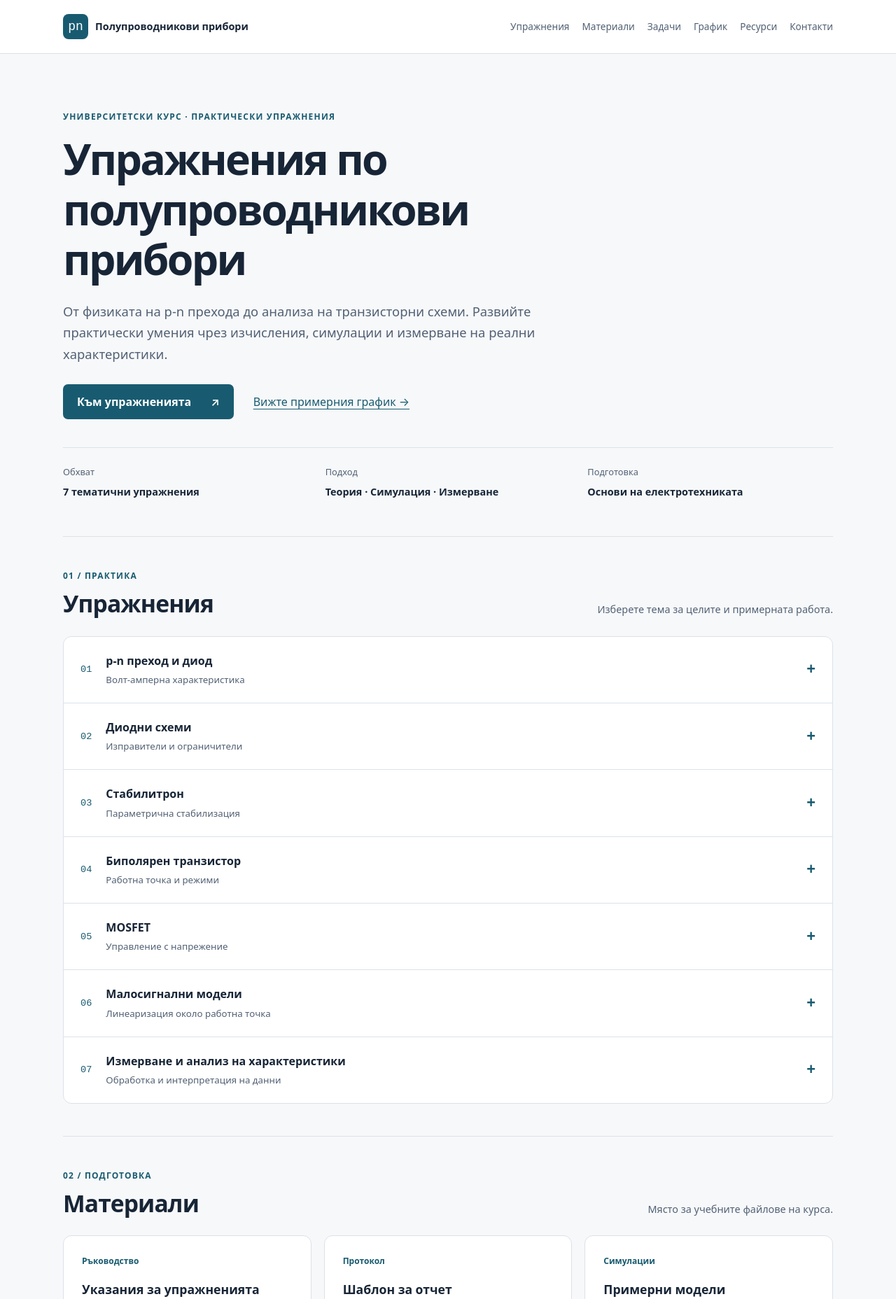
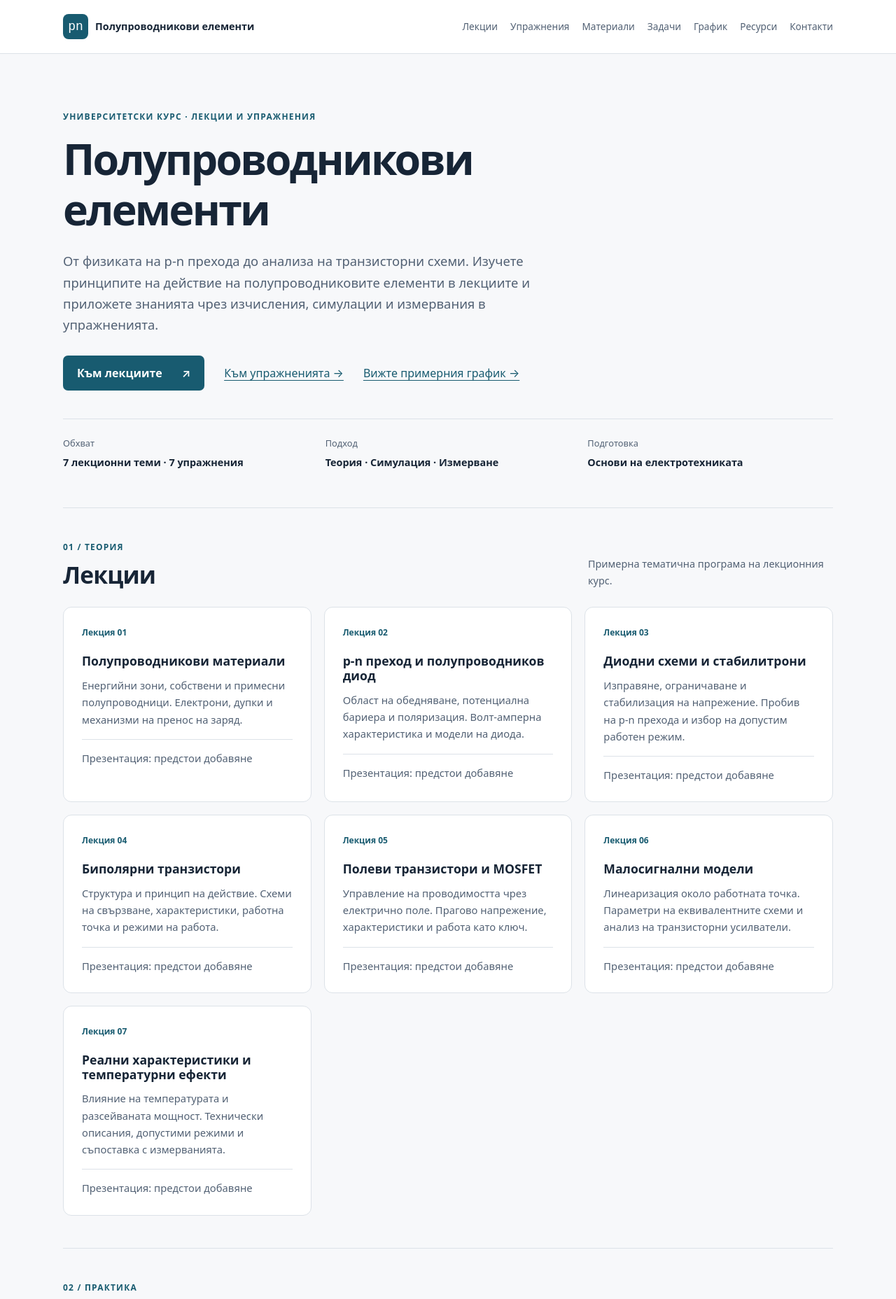
Before and after one commit to nikolovd/semi-website, a plain HTML site: page index.html in a window 1280 px wide. Shown: the top 1856 px of the page at 70% size. Drawn offline with Linux system fonts and the light colour scheme.

Commit message:
Rename course and add lectures section

```diff
--- a/index.html
+++ b/index.html
@@ -3,31 +3,43 @@
 <head>
   <meta charset="utf-8">
   <meta name="viewport" content="width=device-width, initial-scale=1">
-  <meta name="description" content="Университетски курс „Упражнения по полупроводникови прибори“ — упражнения, материали, задачи и график.">
+  <meta name="description" content="Университетски курс „Полупроводникови елементи“ — лекции, упражнения, материали, задачи и график.">
   <meta name="theme-color" content="#f7f8fa">
-  <title>Упражнения по полупроводникови прибори</title>
+  <title>Полупроводникови елементи</title>
   <link rel="stylesheet" href="./style.css">
 </head>
 <body>
   <a class="skip" href="#main">Към съдържанието</a>
   <header>
     <div class="container header-inner">
-      <a class="brand" href="./" aria-label="Начална страница"><span class="mark" aria-hidden="true">pn</span>Полупроводникови прибори</a>
+      <a class="brand" href="./" aria-label="Начална страница"><span class="mark" aria-hidden="true">pn</span>Полупроводникови елементи</a>
       <nav aria-label="Основна навигация">
-        <a href="#exercises">Упражнения</a><a href="#materials">Материали</a><a href="#assignments">Задачи</a><a href="#schedule">График</a><a href="#resources">Ресурси</a><a href="#contacts">Контакти</a>
+        <a href="#lectures">Лекции</a><a href="#exercises">Упражнения</a><a href="#materials">Материали</a><a href="#assignments">Задачи</a><a href="#schedule">График</a><a href="#resources">Ресурси</a><a href="#contacts">Контакти</a>
       </nav>
     </div>
   </header>
   <main id="main" class="container">
     <section class="hero" aria-labelledby="course-title">
-      <p class="eyebrow">Университетски курс · Практически упражнения</p>
-      <h1 id="course-title">Упражнения по полупроводникови прибори</h1>
-      <p class="lead">От физиката на p-n прехода до анализа на транзисторни схеми. Развийте практически умения чрез изчисления, симулации и измерване на реални характеристики.</p>
-      <div class="actions"><a class="button" href="#exercises">Към упражненията <span aria-hidden="true">↗</span></a><a href="#schedule">Вижте примерния график →</a></div>
-      <dl class="meta"><div><dt>Обхват</dt><dd>7 тематични упражнения</dd></div><div><dt>Подход</dt><dd>Теория · Симулация · Измерване</dd></div><div><dt>Подготовка</dt><dd>Основи на електротехниката</dd></div></dl>
+      <p class="eyebrow">Университетски курс · Лекции и упражнения</p>
+      <h1 id="course-title">Полупроводникови елементи</h1>
+      <p class="lead">От физиката на p-n прехода до анализа на транзисторни схеми. Изучете принципите на действие на полупроводниковите елементи в лекциите и приложете знанията чрез изчисления, симулации и измервания в упражненията.</p>
+      <div class="actions"><a class="button" href="#lectures">Към лекциите <span aria-hidden="true">↗</span></a><a href="#exercises">Към упражненията →</a><a href="#schedule">Вижте примерния график →</a></div>
+      <dl class="meta"><div><dt>Обхват</dt><dd>7 лекционни теми · 7 упражнения</dd></div><div><dt>Подход</dt><dd>Теория · Симулация · Измерване</dd></div><div><dt>Подготовка</dt><dd>Основи на електротехниката</dd></div></dl>
+    </section>
+    <section id="lectures" class="section" aria-labelledby="lectures-title">
+      <div class="heading"><div><p class="eyebrow">01 / Теория</p><h2 id="lectures-title">Лекции</h2></div><p>Примерна тематична програма на лекционния курс.</p></div>
+      <div class="cards">
+        <article class="card"><span class="tag">Лекция 01</span><h3>Полупроводникови материали</h3><p>Енергийни зони, собствени и примесни полупроводници. Електрони, дупки и механизми на пренос на заряд.</p><p class="status">Презентация: предстои добавяне</p></article>
+        <article class="card"><span class="tag">Лекция 02</span><h3>p-n преход и полупроводников диод</h3><p>Област на обедняване, потенциална бариера и поляризация. Волт-амперна характеристика и модели на диода.</p><p class="status">Презентация: предстои добавяне</p></article>
+        <article class="card"><span class="tag">Лекция 03</span><h3>Диодни схеми и стабилитрони</h3><p>Изправяне, ограничаване и стабилизация на напрежение. Пробив на p-n прехода и избор на допустим работен режим.</p><p class="status">Презентация: предстои добавяне</p></article>
+        <article class="card"><span class="tag">Лекция 04</span><h3>Биполярни транзистори</h3><p>Структура и принцип на действие. Схеми на свързване, характеристики, работна точка и режими на работа.</p><p class="status">Презентация: предстои добавяне</p></article>
+        <article class="card"><span class="tag">Лекция 05</span><h3>Полеви транзистори и MOSFET</h3><p>Управление на проводимостта чрез електрично поле. Прагово напрежение, характеристики и работа като ключ.</p><p class="status">Презентация: предстои добавяне</p></article>
+        <article class="card"><span class="tag">Лекция 06</span><h3>Малосигнални модели</h3><p>Линеаризация около работната точка. Параметри на еквивалентните схеми и анализ на транзисторни усилватели.</p><p class="status">Презентация: предстои добавяне</p></article>
+        <article class="card"><span class="tag">Лекция 07</span><h3>Реални характеристики и температурни ефекти</h3><p>Влияние на температурата и разсейваната мощност. Технически описания, допустими режими и съпоставка с измерванията.</p><p class="status">Презентация: предстои добавяне</p></article>
+      </div>
     </section>
     <section id="exercises" class="section" aria-labelledby="exercises-title">
-      <div class="heading"><div><p class="eyebrow">01 / Практика</p><h2 id="exercises-title">Упражнения</h2></div><p>Изберете тема за целите и примерната работа.</p></div>
+      <div class="heading"><div><p class="eyebrow">02 / Практика</p><h2 id="exercises-title">Упражнения</h2></div><p>Изберете тема за целите и примерната работа.</p></div>
       <div class="exercises">
         <details><summary><span class="number">01</span><span>p-n преход и диод<small>Волт-амперна характеристика</small></span></summary><div class="exercise-body"><p><strong>Цел:</strong> Изследване на диод при права и обратна поляризация.</p><ol><li>Начертайте измервателна схема с токоограничаващ резистор.</li><li>Измерете и представете графично зависимостта I<sub>D</sub>(U<sub>D</sub>).</li><li>Определете статичното и диференциалното съпротивление около избрана работна точка.</li></ol><p class="deliverable">Резултат: схема, таблица с измервания и графика.</p></div></details>
         <details><summary><span class="number">02</span><span>Диодни схеми<small>Изправители и ограничители</small></span></summary><div class="exercise-body"><p><strong>Цел:</strong> Анализ на преобразуването на сигнали чрез диодни схеми.</p><ol><li>Сравнете еднополупериоден и мостов изправител.</li><li>Изследвайте влиянието на филтриращия кондензатор и товара върху пулсациите.</li><li>Симулирайте диоден ограничител и обяснете формата на изходния сигнал.</li></ol><p class="deliverable">Резултат: осцилограми и сравнение с изчисленията.</p></div></details>
@@ -39,7 +51,7 @@
       </div>
     </section>
     <section id="materials" class="section" aria-labelledby="materials-title">
-      <div class="heading"><div><p class="eyebrow">02 / Подготовка</p><h2 id="materials-title">Материали</h2></div><p>Място за учебните файлове на курса.</p></div>
+      <div class="heading"><div><p class="eyebrow">03 / Подготовка</p><h2 id="materials-title">Материали</h2></div><p>Място за учебните файлове на курса.</p></div>
       <div class="cards">
         <article class="card"><span class="tag">Ръководство</span><h3>Указания за упражненията</h3><p>Теоретична подготовка, измервателни схеми и последователност на работа.</p><p class="status">Предстои добавяне на файл</p></article>
         <article class="card"><span class="tag">Протокол</span><h3>Шаблон за отчет</h3><p>Цел, схема, използвани прибори, резултати, анализ и заключение.</p><p class="status">Предстои добавяне на файл</p></article>
@@ -47,7 +59,7 @@
       </div>
     </section>
     <section id="assignments" class="section" aria-labelledby="assignments-title">
-      <div class="heading"><div><p class="eyebrow">03 / Самостоятелна работа</p><h2 id="assignments-title">Задачи</h2></div><p>Примерни задания за подготовка и обсъждане.</p></div>
+      <div class="heading"><div><p class="eyebrow">04 / Самостоятелна работа</p><h2 id="assignments-title">Задачи</h2></div><p>Примерни задания за подготовка и обсъждане.</p></div>
       <div class="cards">
         <article class="card"><span class="tag">Задача 01 · Диод</span><h3>Избор на резистор</h3><p>При захранване 5 V и приет пад върху диода 0,7 V изчислете резистор за ток 10 mA. Изберете стандартна стойност и проверете тока и мощността.</p></article>
         <article class="card"><span class="tag">Задача 02 · Стабилитрон</span><h3>Проверка на стабилизатор</h3><p>За вход 10–14 V, стабилитрон 5,1 V и товар 1 kΩ определете допустимия диапазон на резистора при ток през стабилитрона 5–20 mA. Приемете постоянно стабилизиращо напрежение.</p></article>
@@ -56,9 +68,9 @@
       <p class="note">Представете схема, допускания, изчисления с единици и кратък извод. Сроковете и начинът на предаване се уточняват от преподавателя.</p>
     </section>
     <section id="schedule" class="section" aria-labelledby="schedule-title">
-      <div class="heading"><div><p class="eyebrow">04 / Организация</p><h2 id="schedule-title">График</h2></div><p id="schedule-note">Примерно разпределение; датите и залата предстои да се уточнят.</p></div>
+      <div class="heading"><div><p class="eyebrow">05 / Организация</p><h2 id="schedule-title">График</h2></div><p id="schedule-note">Примерен график на упражненията. Датите за лекции и упражнения и залите предстои да се уточнят.</p></div>
       <div class="table-wrap" role="region" aria-label="График на упражненията" tabindex="0">
-        <table aria-describedby="schedule-note"><caption>Последователност на занятията</caption><thead><tr><th scope="col">Занятие</th><th scope="col">Тема</th><th scope="col">Подготовка</th></tr></thead><tbody>
+        <table aria-describedby="schedule-note"><caption>Последователност на упражненията</caption><thead><tr><th scope="col">Занятие</th><th scope="col">Тема</th><th scope="col">Подготовка</th></tr></thead><tbody>
           <tr><th scope="row">01</th><td>p-n преход и диод</td><td>Ток, напрежение и закон на Ом</td></tr>
           <tr><th scope="row">02</th><td>Диодни схеми</td><td>Модели на диод</td></tr>
           <tr><th scope="row">03</th><td>Стабилитрон</td><td>Пробив и разсейвана мощност</td></tr>
@@ -70,7 +82,7 @@
       </div>
     </section>
     <section id="resources" class="section" aria-labelledby="resources-title">
-      <div class="heading"><div><p class="eyebrow">05 / Допълнително четене</p><h2 id="resources-title">Полезни ресурси</h2></div><p>Външни ресурси на английски език.</p></div>
+      <div class="heading"><div><p class="eyebrow">06 / Допълнително четене</p><h2 id="resources-title">Полезни ресурси</h2></div><p>Външни ресурси на английски език.</p></div>
       <div class="cards">
         <a class="card resource" href="https://www.allaboutcircuits.com/textbook/"><h3>All About Circuits <span aria-hidden="true">↗</span></h3><p>Учебни материали по електроника и анализ на схеми.</p></a>
         <a class="card resource" href="https://www.analog.com/en/resources/design-tools-and-calculators/ltspice-simulator.html"><h3>LTspice <span aria-hidden="true">↗</span></h3><p>Симулатор за изследване на аналогови електронни схеми.</p></a>
@@ -78,13 +90,13 @@
       </div>
     </section>
     <section id="contacts" class="section" aria-labelledby="contacts-title">
-      <div class="heading"><div><p class="eyebrow">06 / Връзка</p><h2 id="contacts-title">Контакти</h2></div></div>
+      <div class="heading"><div><p class="eyebrow">07 / Връзка</p><h2 id="contacts-title">Контакти</h2></div></div>
       <div class="contact"><div><h3>Преподавател и консултации</h3><p>Данните за връзка ще бъдат добавени преди началото на курса.</p></div>
         <!-- Попълнете действителните данни за курса. -->
         <dl><div><dt>Преподавател</dt><dd>Предстои обявяване</dd></div><div><dt>Електронна поща</dt><dd>Предстои добавяне</dd></div><div><dt>Кабинет</dt><dd>Предстои уточняване</dd></div><div><dt>Приемно време</dt><dd>Предстои уточняване</dd></div></dl>
       </div>
     </section>
   </main>
-  <footer class="container"><p>Упражнения по полупроводникови прибори · Учебен сайт</p><a href="#course-title">Към началото ↑</a></footer>
+  <footer class="container"><p>Полупроводникови елементи · Учебен сайт</p><a href="#course-title">Към началото ↑</a></footer>
 </body>
 </html>
```
Also changed, not shown: 1 other file.
